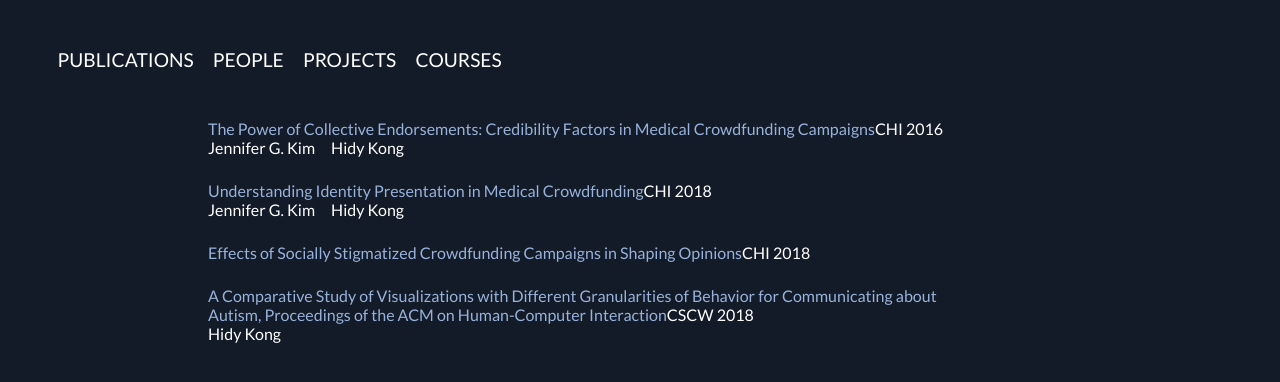
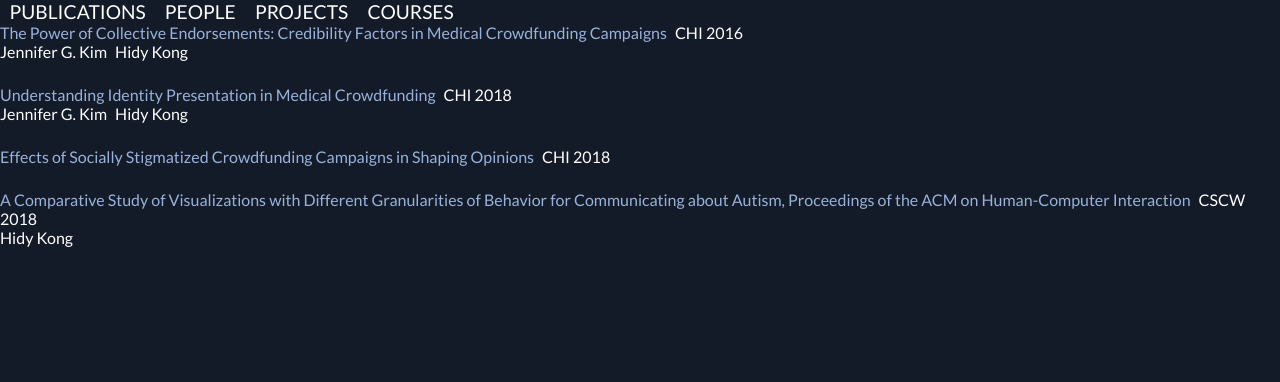
Before and after one commit to quvaba/jsontest, a React (Create React App) app: page / in a window 1280 px wide. Shown: the top 382 px of the page. Built offline with nearby package versions, Linux system fonts and the light colour scheme.

Commit message:
people converted to grid w/ margins

```diff
--- a/src/App.css
+++ b/src/App.css
@@ -18,7 +18,7 @@
 }
 
 .App {
-  margin: 3em;
+  /*margin: 3em;*/
   text-align: left;
   font-family: "Lato";
   color: white;
@@ -39,8 +39,8 @@
 }
 
 .ListPage{
-  margin: 3em 3em 10em 10em;
-  max-width: 60vw;
+  /*margin: 3em 3em 10em 10em;
+  max-width: 60vw;*/
 }
 
 .ProjectPage{
@@ -53,12 +53,17 @@
 }
 
 .Author{
-  margin-right: 1em;
+  margin-right: .5em;
 }
 
 .PersonImage{
-  max-width: 10em;
-  max-height: 10em;
+  width: 100%;
+  max-width: 25em;
+  max-height: 25em;
+}
+
+.PublicationTitle{
+  margin-right: .5em;
 }
 
 
--- a/src/App.js
+++ b/src/App.js
@@ -6,6 +6,9 @@
 import projectsJson from './projects.json';
 import publicationsJson from './publications.json';
 import {getMatchingAuthors} from './utils/utils.js'
+import Grid from '@material-ui/core/Grid';
+
+// 1. grid margins (including project pages)
 
 // App - contains everything.
 //    Has a navigation bar and page content that varies based on
@@ -64,6 +67,7 @@
 //    Displays all pages. Clickable.
 // [PROPS] json - json of pages to be read from
 //         loadPage - function that passes page clicked to App
+//https://react-bootstrap.github.io/components/navbar/
 class NavBar extends Component {
   constructor(props){
     super(props);
@@ -139,8 +143,12 @@
     switch (this.props.pageType) {
       case "People":
         let people = this.props.json.entries;
-        entryList = people.map(
-          (person) => <li key={people.indexOf(person)}>
+        entryList =
+        <Grid container justify="center">
+          <Grid item xs={12} sm={8} lg={6}>
+            <Grid container className="People" justify="flex-start" spacing={16}>
+              {people.map(person => (
+                <Grid key={people.indexOf(person)} item xs={12} sm={6} md={3}>
                   <Person
                     name={person.name}
                     pageUrl={person.pageUrl}
@@ -148,8 +156,13 @@
                     status={person.status}
                     degree={person.degree}
                   />
-                     </li>
-        );
+                </Grid>
+              ))}
+            </Grid>
+          </Grid>
+        </Grid>
+
+
         break;
 
       case "Projects":
@@ -220,7 +233,7 @@
 
     return(
       <div>
-        <a href={this.props.url}>{this.props.title}</a>
+        <a href={this.props.url} className="PublicationTitle">{this.props.title}</a>
         {this.props.conference}
         {authorList}
       </div>
@@ -234,11 +247,11 @@
 class Person extends Component {
   render(){
     return(
-      <div>
-        <a href={this.props.pageUrl}>{this.props.name} </a>
+      <span>
         <img className="PersonImage" src={this.props.photoUrl} />
-        <span>{this.props.degree}</span>
-      </div>
+        <div><a href={this.props.pageUrl}>{this.props.name} </a></div>
+        <div>{this.props.degree}</div>
+      </span>
     );
   }
 }
```
Lines whose indentation alone changed are shown as unchanged.
